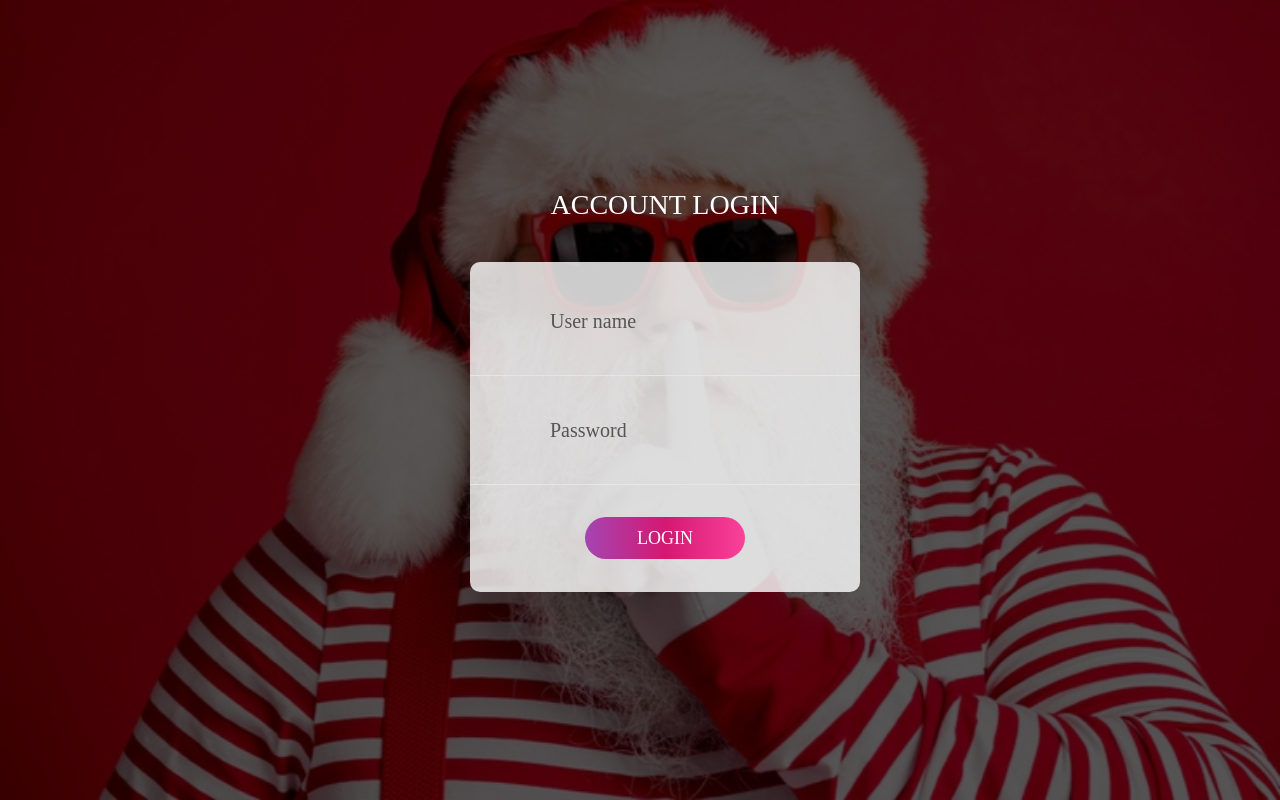
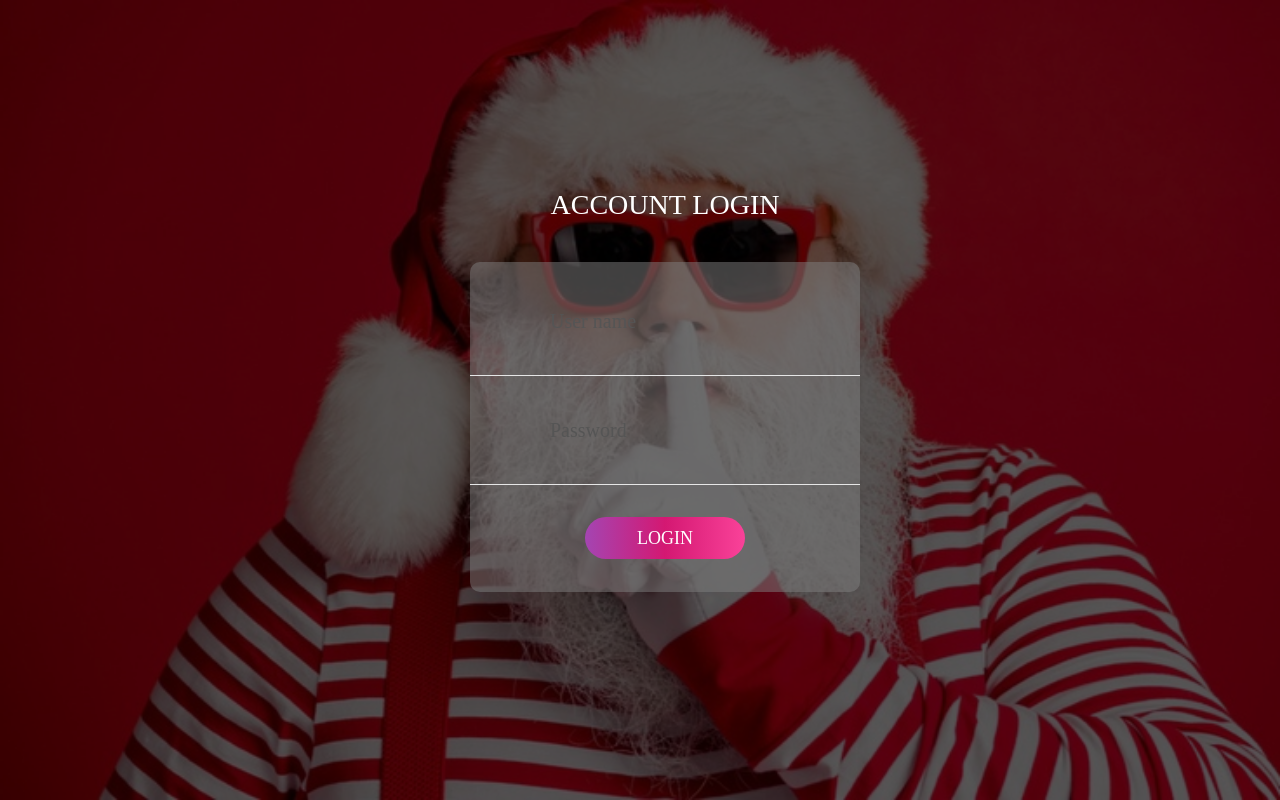
Before and after one commit to 18chang288/secret_santa, a plain HTML site: page index.html in a window 1280 px wide. Drawn offline with Linux system fonts and the light colour scheme; a web font is replaced by a local one.

Commit message:
see through sign in box v2

```diff
--- a/css/main.css
+++ b/css/main.css
@@ -195,7 +195,7 @@ iframe {
 .login100-form {
   width: 100%;
   border-radius: 10px;
-  background-color: rgba(255, 255, 255, 0.8);
+  background-color: rgba(128, 128, 128, 0.5);
 }
 
 .login100-form-logo {
```
